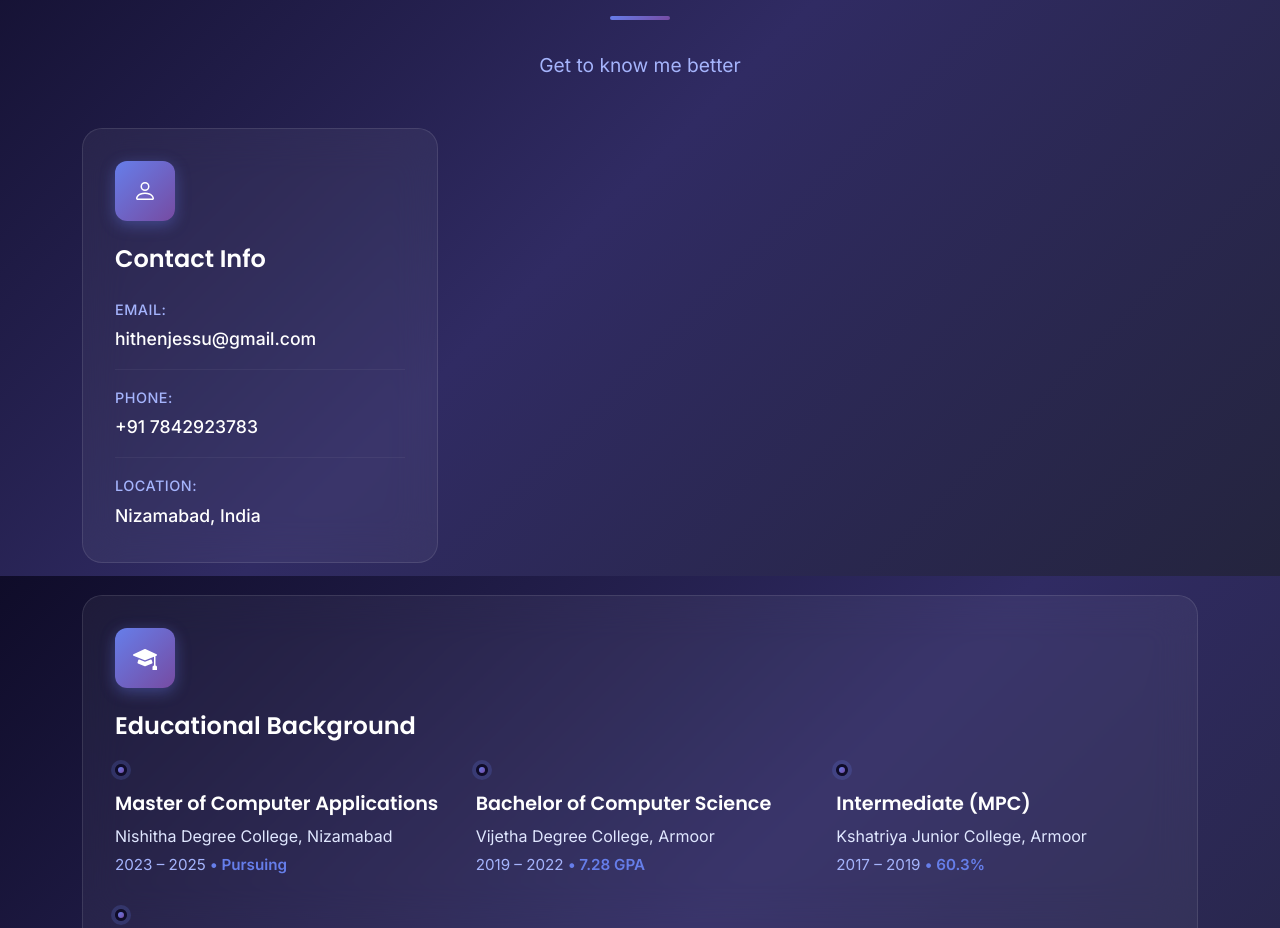
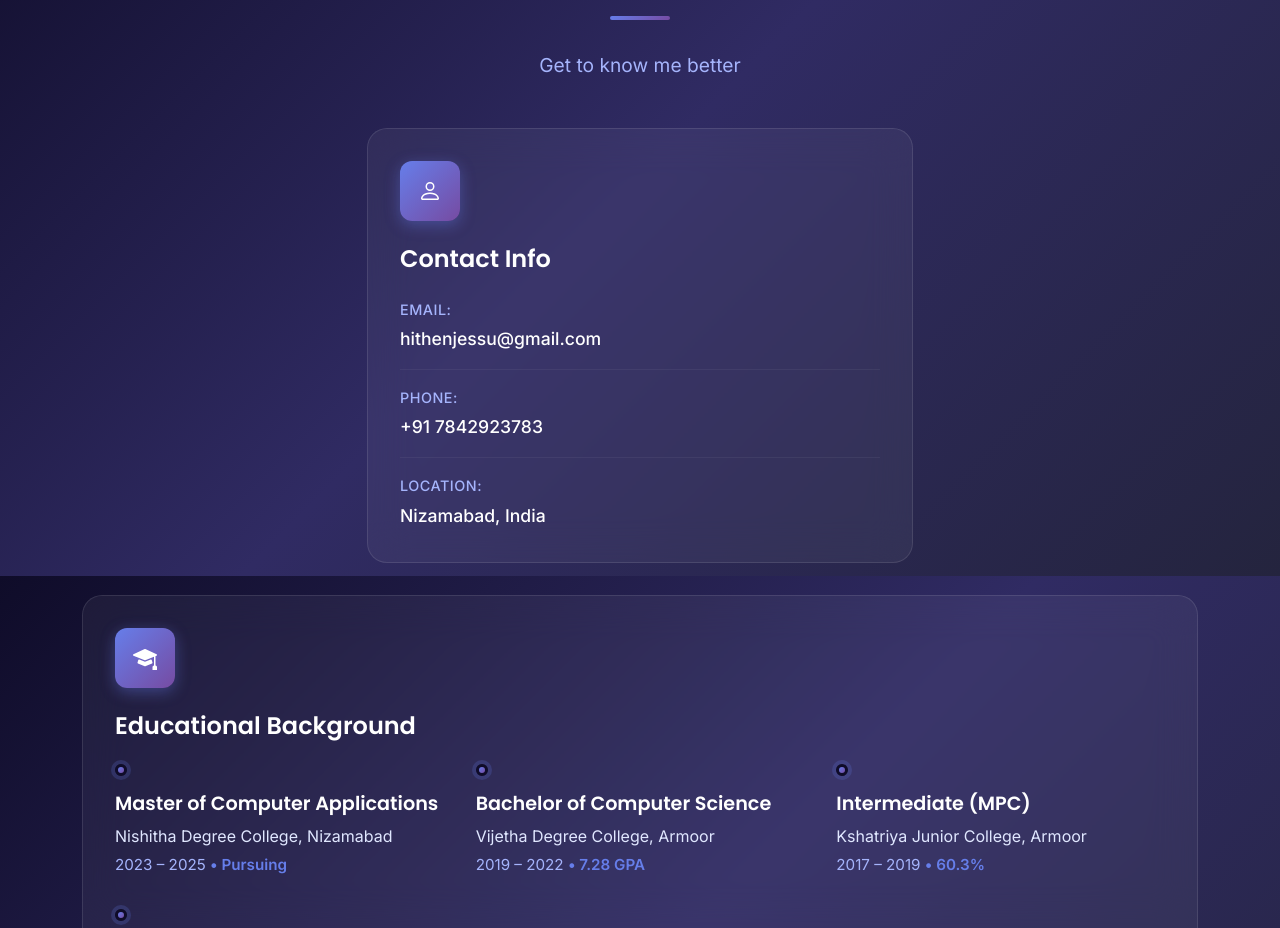
Before and after one commit to HithenJ/myportfolio, an Angular app: page / in a window 1280 px wide. Shown: the part 1024-1952 px from the top of the page. Built offline with nearby package versions, Linux system fonts and the light colour scheme.

Commit message:
Adjust column sizes for contact information card

```diff
--- a/src/app/component/about/about.component.html
+++ b/src/app/component/about/about.component.html
@@ -7,7 +7,7 @@
 
     <div class="row g-4">
       <!-- Contact Information Card -->
-      <div class="col-lg-4 col-md-6">
+<div class="col-lg-6 col-md-8 mx-auto">
         <div class="info-card">
           <div class="card-icon">
             <svg xmlns="http://www.w3.org/2000/svg" width="24" height="24" fill="currentColor" viewBox="0 0 16 16">
```
